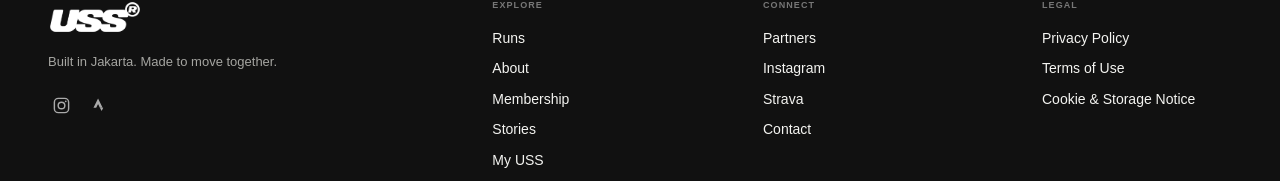
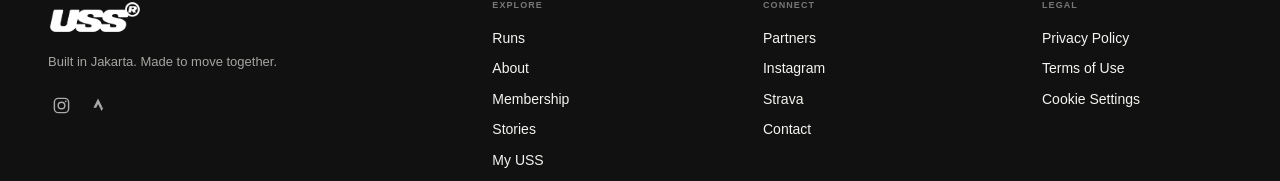
Before and after one commit to ardidwi/ussrunning-web, a Next.js app: page / in a window 1280 px wide. Shown: the part 6088-6269 px from the top of the page. Built offline with nearby package versions, Linux system fonts and the light colour scheme.

Commit message:
fix: make footer legal links fully interactive

```diff
--- a/components/SiteFooter.tsx
+++ b/components/SiteFooter.tsx
@@ -95,7 +95,7 @@ export default function SiteFooter() {
             <span className="uss-footer-heading">LEGAL</span>
             <Link href="/privacy">Privacy Policy</Link>
             <Link href="/terms">Terms of Use</Link>
-            <Link href="/privacy#cookies">Cookie & Storage Notice</Link>
+            <Link href="/cookies">Cookie Settings</Link>
           </div>
         </div>
 
```
